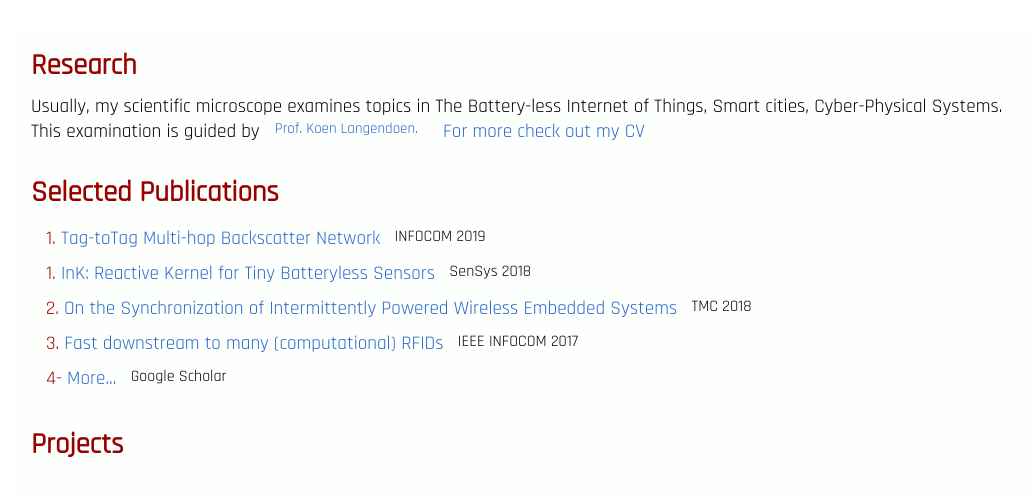
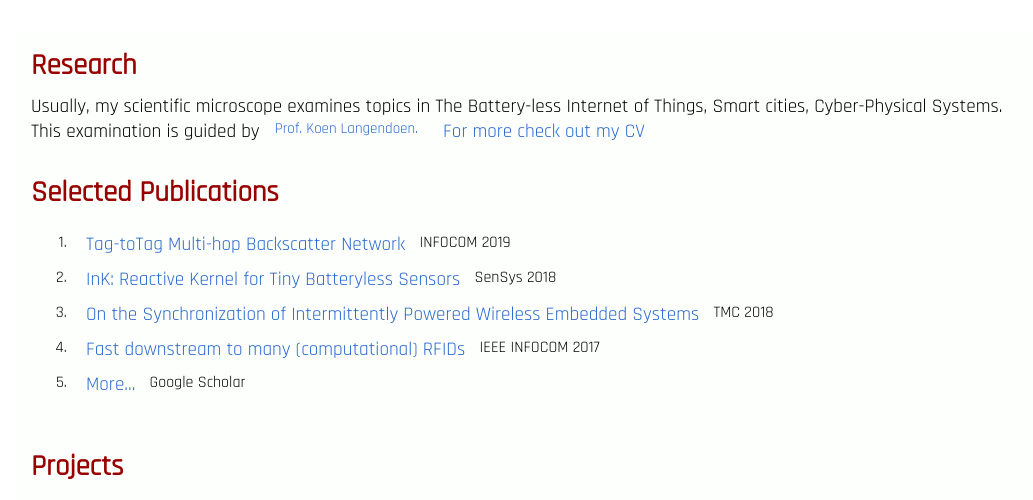
Before and after one commit to amjadmajid/amjadmajid.github.io, a plain HTML site: page index.html in a window 1280 px wide. Shown: the part 246-746 px from the top of the page, without its empty margins (112-1145 px from the left). Drawn offline with Linux system fonts and the light colour scheme.

Commit message:
infocom paper

```diff
--- a/index.html
+++ b/index.html
@@ -62,23 +62,23 @@
 		<div class="courseBin">
 			<div style="padding:15px; box-sizing: border-box;" class="courseBin_body">
 				<div class="redText" style="font-size:1.8em; margin-bottom:10px; font-family: Rajdhani; font-weight: bolder;">Selected Publications</div>
-				<ul>
+				<ol>
 					<li>
-						<a  style=" font-size: 1.2em;" href="http://infocom2019.ieee-infocom.org/accepted-paper-list-main-conference" target="_blank"> <span class="redText"> 1. </span> Tag-toTag Multi-hop Backscatter Network</a> INFOCOM 2019
+							<a  style=" font-size: 1.2em;" href="http://infocom2019.ieee-infocom.org/accepted-paper-list-main-conference" target="_blank"> <!-- <span class="redText"> 1. </span>--> Tag-toTag Multi-hop Backscatter Network</a> INFOCOM 2019
 					</li>
 					<li>
-						<a  style=" font-size: 1.2em;" href="http://sensys.acm.org/2018/program/" target="_blank"> <span class="redText"> 1. </span> InK: Reactive Kernel for Tiny Batteryless Sensors</a> SenSys 2018
+							<a  style=" font-size: 1.2em;" href="http://sensys.acm.org/2018/program/" target="_blank"> <!-- <span class="redText"> 1. </span>--> InK: Reactive Kernel for Tiny Batteryless Sensors</a> SenSys 2018
 					</li>
 					<li>
-						<a  style=" font-size: 1.2em;" href="https://ieeexplore.ieee.org/abstract/document/8462800" target="_blank"> <span class="redText"> 2. </span> On the Synchronization of Intermittently Powered Wireless Embedded Systems</a> TMC 2018
+							<a  style=" font-size: 1.2em;" href="https://ieeexplore.ieee.org/abstract/document/8462800" target="_blank"> <!-- <span class="redText"> 2. </span>--> On the Synchronization of Intermittently Powered Wireless Embedded Systems</a> TMC 2018
 					</li>
 					<li>
-						<a style=" font-size: 1.2em;" href="https://ieeexplore.ieee.org/abstract/document/8056987/" target="_blank"> <span class="redText"> 3. </span> Fast downstream to many (computational) RFIDs</a> IEEE INFOCOM 2017
+							<a style=" font-size: 1.2em;" href="https://ieeexplore.ieee.org/abstract/document/8056987/" target="_blank"> <!--<span class="redText"> 3. </span>--> Fast downstream to many (computational) RFIDs</a> IEEE INFOCOM 2017
 					</li>
 					<li>
-						<a  style=" font-size: 1.2em;" href="https://scholar.google.com/citations?user=hVezSVIAAAAJ&hl=en&authuser=1" target="_blank"> <span class="redText"> 4- </span> More...</a> Google Scholar
+							<a  style=" font-size: 1.2em;" href="https://scholar.google.com/citations?user=hVezSVIAAAAJ&hl=en&authuser=1" target="_blank"> <!--<span class="redText"> 4- </span>--> More...</a> Google Scholar
 					</li>
-				</ul>
+				</ol>
 			</div>
 		</div>
 
```
